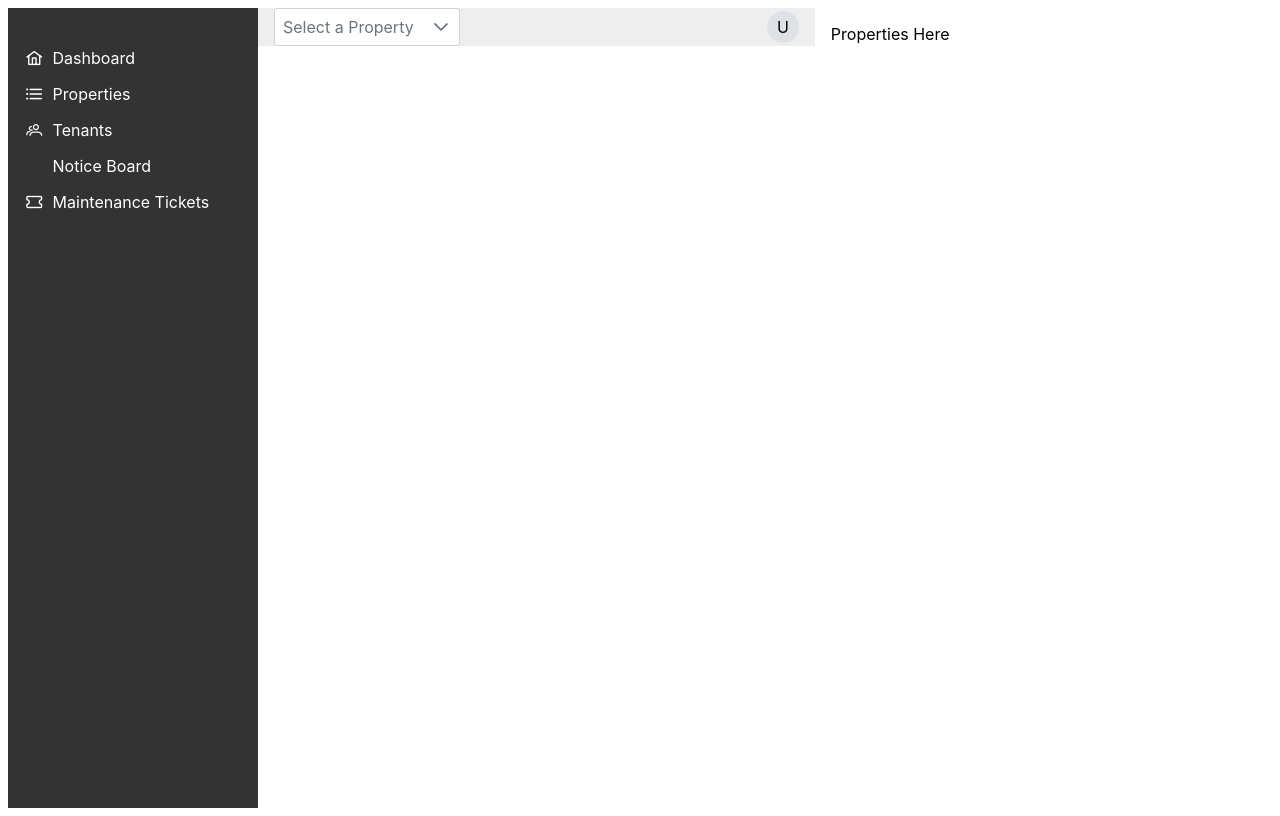
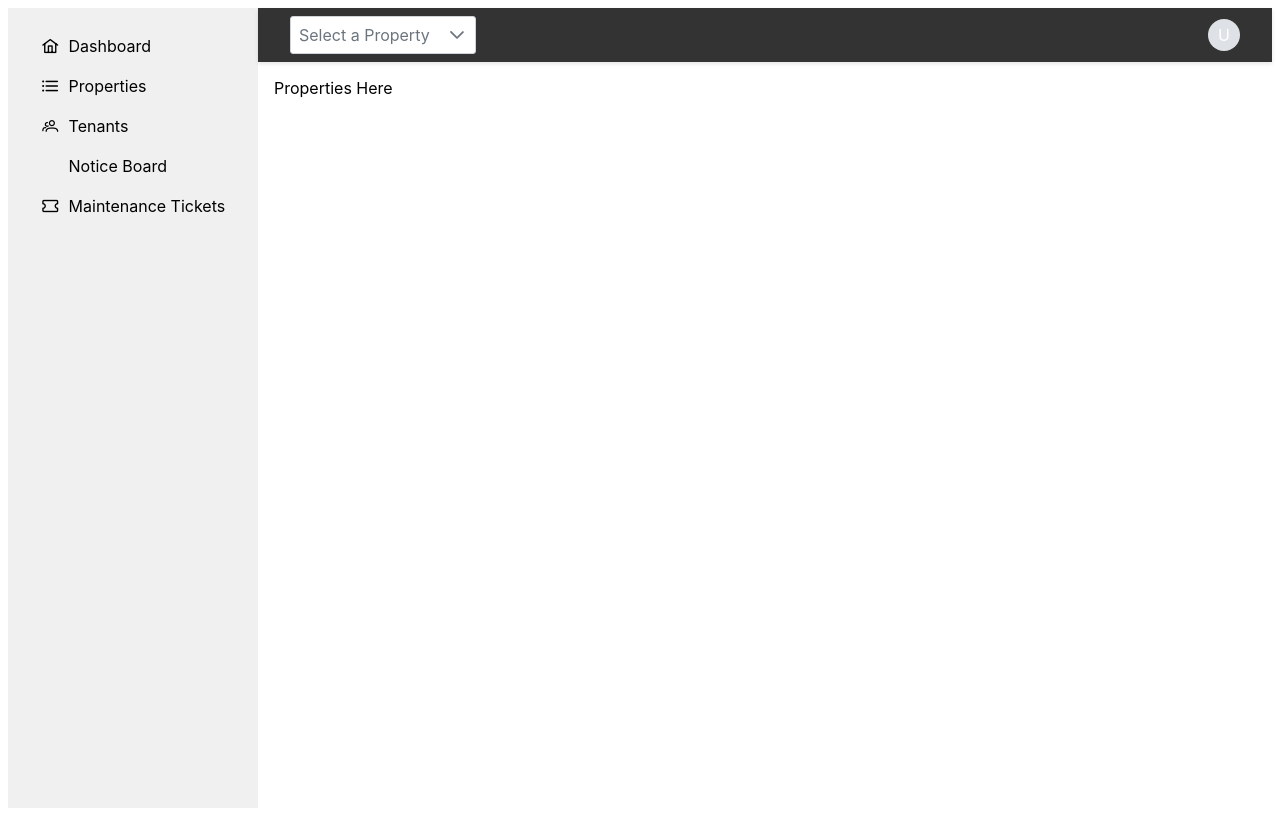
Before and after one commit to EmeraldZhu/4J-tms, a Vue app: page /owner in a window 1280 px wide. Built offline with nearby package versions, Linux system fonts and the light colour scheme.

Commit message:
update styling of dashboard

```diff
--- a/src/components/layouts/OwnerDashboardLayout.vue
+++ b/src/components/layouts/OwnerDashboardLayout.vue
@@ -71,29 +71,36 @@ const menuItems = ref([
 
 <style scoped>
 .dashboard {
-  display: flex;
+  display: grid;
+  grid-template-columns: 250px auto; /* Sidebar width and auto for the rest */
+  grid-template-rows: auto 1fr; /* Top bar height auto and content takes the rest */
   height: 100vh;
 }
 
 .sidebar {
-  width: 250px;
-  background-color: #333;
-  color: white;
+  grid-row: 1 / span 2; /* Makes the sidebar span from the first to the last row */
+  background-color: #f0f0f0;
+  color: black;
   padding: 1rem;
-  margin-right: auto;
+  display: flex;
+  flex-direction: column;
+  justify-content: space-between;
 }
 
 .menu-list {
   list-style-type: none;
   padding: 0;
+  margin: 0;
 }
 
 .menu-list li {
-  padding: 0.5rem 0;
+  padding: 0.5rem 1rem;
+  margin: 0.25rem 0;
+  transition: background-color 0.3s;
 }
 
 .menu-list li a {
-  color: white;
+  color: black;
   text-decoration: none;
   display: flex;
   align-items: center;
@@ -103,18 +110,24 @@ const menuItems = ref([
   margin-right: 0.5rem;
 }
 
+.menu-list li:hover {
+  background-color: #e0e0e0;
+}
+
 .topbar {
-  background-color: #eee;
-  flex-grow: 1;
+  grid-column: 2; /* Aligns the top bar next to the sidebar */
+  background-color: #333;
+  color: white;
   display: flex;
   justify-content: space-between;
   align-items: center;
-  padding: 0 1rem;
-  margin-bottom: auto;
+  padding: 0.5rem 2rem;
+  box-shadow: 0 2px 4px 0 rgba(0, 0, 0, 0.1);
 }
 
 .main-content {
-  flex-grow: 1;
+  grid-column: 2; /* Ensures content starts next to the sidebar */
+  grid-row: 2; /* Positions the main content under the top bar */
   padding: 1rem;
 }
 
@@ -122,6 +135,4 @@ const menuItems = ref([
   display: flex;
   align-items: center;
 }
-
-/* Add more styles as needed */
 </style>
```
